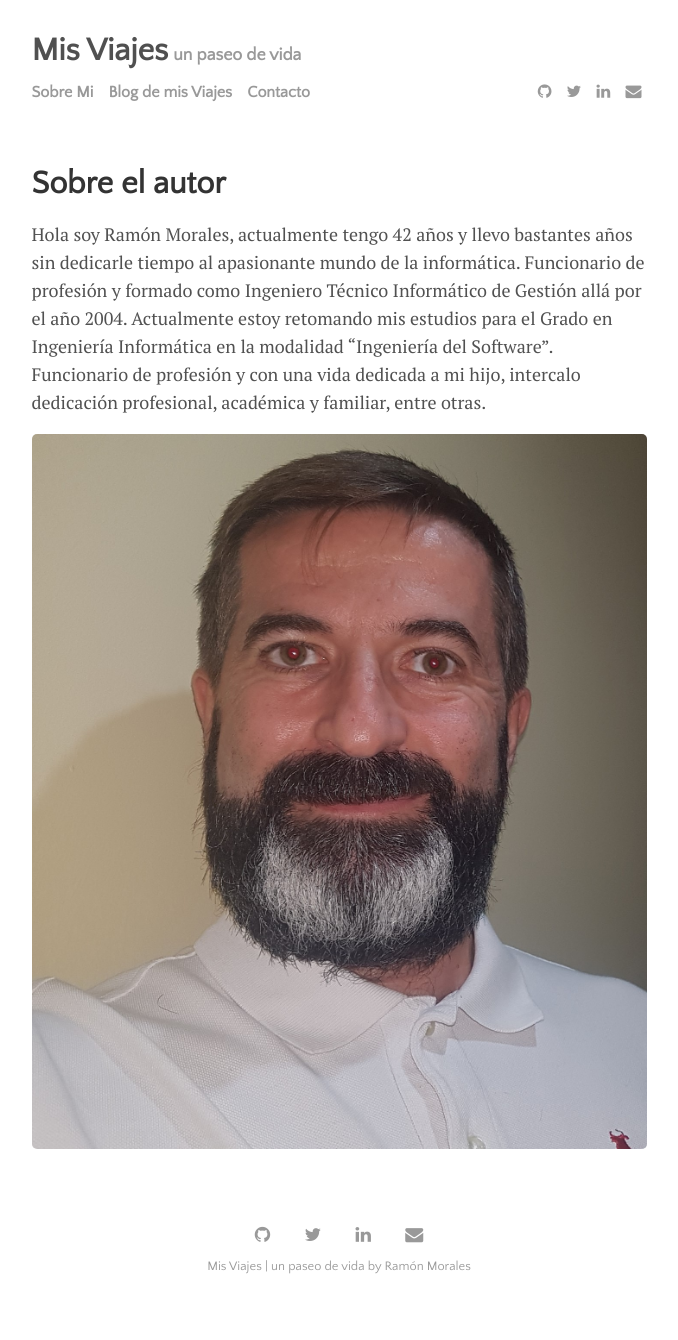
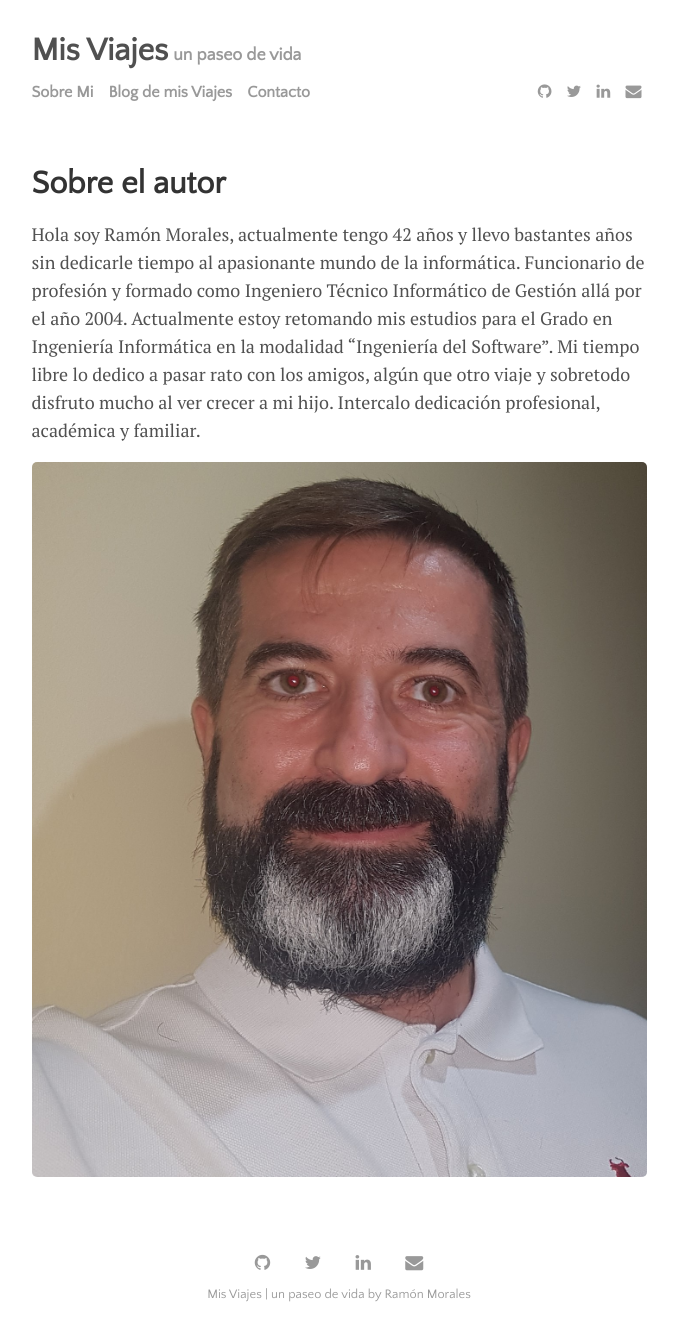
Before and after one commit to moguimon/Viajes, a Jekyll site: the page built from menu/sobremi.md, in a window 1280 px wide. Shown: the whole page, without its empty margins (301-979 px from the left). Built offline with Jekyll 4.4.1, drawn with Linux system fonts in a browser that asks for light colours; before the commit the page ends 1312 px from its top, so only the background shows below that.

Commit message:
Update sobremi.md

```diff
--- a/menu/sobremi.md
+++ b/menu/sobremi.md
@@ -7,6 +7,6 @@ tags: [documentation,sample]
 image: yo.jpg
 ---
 
-Hola soy Ramón Morales, actualmente tengo 42 años y llevo bastantes años sin dedicarle tiempo al apasionante mundo de la informática. Funcionario de profesión y formado como Ingeniero Técnico Informático de Gestión allá por el año 2004. Actualmente estoy retomando mis estudios para el Grado en Ingeniería Informática en la modalidad "Ingeniería del Software". Funcionario de profesión y con una vida dedicada a mi hijo, intercalo dedicación profesional, académica y familiar, entre otras.
+Hola soy Ramón Morales, actualmente tengo 42 años y llevo bastantes años sin dedicarle tiempo al apasionante mundo de la informática. Funcionario de profesión y formado como Ingeniero Técnico Informático de Gestión allá por el año 2004. Actualmente estoy retomando mis estudios para el Grado en Ingeniería Informática en la modalidad "Ingeniería del Software". Mi tiempo libre lo dedico a pasar rato con los amigos, algún que otro viaje y sobretodo disfruto mucho al ver crecer a mi hijo. Intercalo dedicación profesional, académica y familiar.
 
 ![Yo]({{site.baseurl}}/assets/img/yo.jpg)
```
